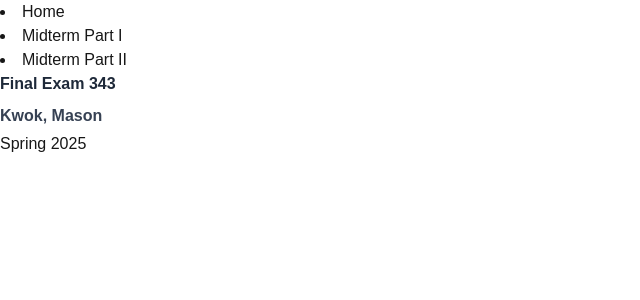
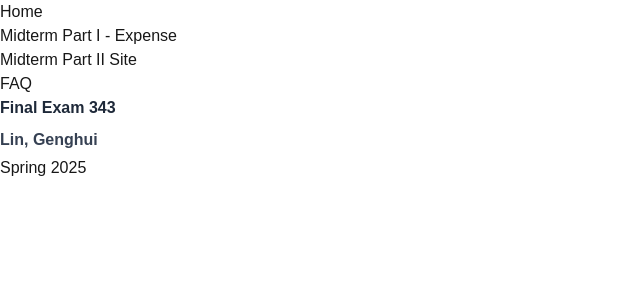
Before and after one commit to MaosnKwok/final343, a Next.js app: page / in a window 1280 px wide. Shown: the top 300 px of the page, without its empty margins (0-640 px from the left). Built offline with nearby package versions, Linux system fonts and the light colour scheme.

Commit message:
Initial Commit

```diff
--- a/src/app/components/Menubar.jsx
+++ b/src/app/components/Menubar.jsx
@@ -1,9 +1,22 @@
+import Link from 'next/link'
+
 export default function Menubar() {
     return (
-      <u1>
-       <li>Home</li>
-       <li>Midterm Part I</li>
-       <li>Midterm Part II</li>
-      </u1>
+      <>
+        <ul>
+          <li>
+            <Link href='/'>Home</Link>
+          </li>
+          <li>
+            <a href='exam-part-one.vercel.app' target='_blank'>Midterm Part I - Expense</a>
+          </li>
+          <li>
+            <a href='www.qcstudentexam1.online' target='_blank'>Midterm Part II Site</a>
+          </li>
+          <li>
+            <Link href='/faq'>FAQ</Link>
+          </li>
+        </ul>
+      </>
     )
   }
--- a/src/app/layout.jsx
+++ b/src/app/layout.jsx
@@ -13,7 +13,7 @@ const geistMono = Geist_Mono({
 });
 
 export const metadata = {
-  title: "Kwok, Mason Final",
+  title: "Lin, Genghui Final",
 };
 
 export default function RootLayout({ children }) {
--- a/src/app/page.jsx
+++ b/src/app/page.jsx
@@ -2,7 +2,7 @@ export default function Home() {
   return (
     <>
       <h1 className="text- 3x1 font-bold text-gray-800 mb-2">Final Exam 343</h1>
-      <h2 className="text- 2x1 font-semibold text-gray-700 mb-1">Kwok, Mason</h2>
+      <h2 className="text- 2x1 font-semibold text-gray-700 mb-1">Lin, Genghui</h2>
       <h3 classNmae="text- x1 text-gray-600">Spring 2025</h3>
     </>
   )
```
